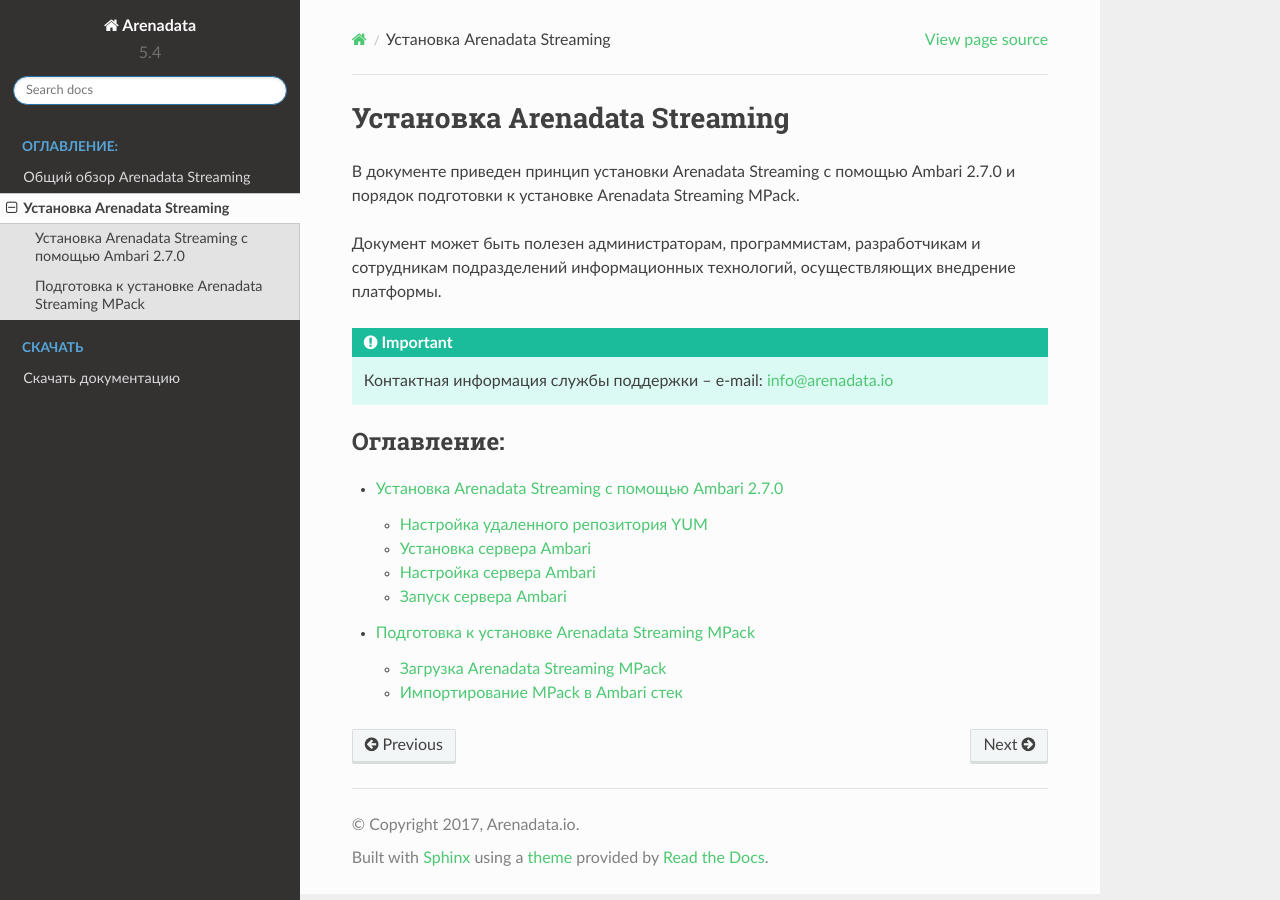
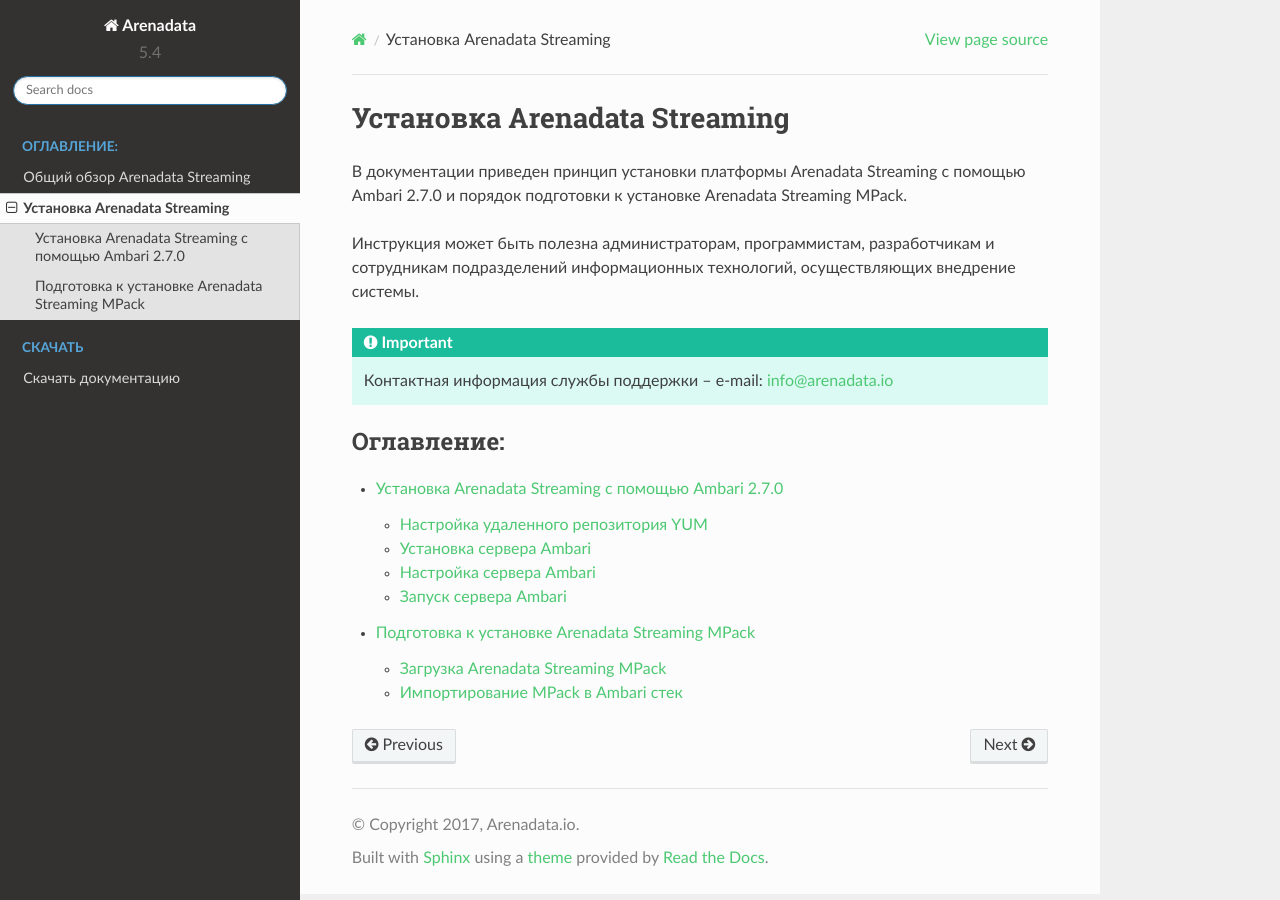
Before and after one commit to arenadata/docs_ads, a Sphinx documentation site: the page built from source/Install/index.rst, in a window 1280 px wide. Built offline with Sphinx 7.4.7 and the Read the Docs theme 2.0.0, drawn with Linux system fonts in a browser that asks for light colours; pages that are not in the unit, such as notebooks, are missing from menus.

Commit message:
Update index.rst

```diff
--- a/source/Install/index.rst
+++ b/source/Install/index.rst
@@ -1,9 +1,9 @@
 Установка Arenadata Streaming
 ===============================
 
-В документе приведен принцип установки Arenadata Streaming c помощью Ambari 2.7.0 и порядок подготовки к установке Arenadata Streaming MPack.
+В документации приведен принцип установки платформы Arenadata Streaming c помощью Ambari 2.7.0 и порядок подготовки к установке Arenadata Streaming MPack.
 
-Документ может быть полезен администраторам, программистам, разработчикам и сотрудникам подразделений информационных технологий, осуществляющих внедрение платформы.
+Инструкция может быть полезна администраторам, программистам, разработчикам и сотрудникам подразделений информационных технологий, осуществляющих внедрение системы.
 
 
 .. important:: Контактная информация службы поддержки -- e-mail: info@arenadata.io
```
